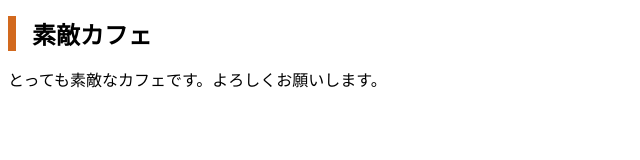
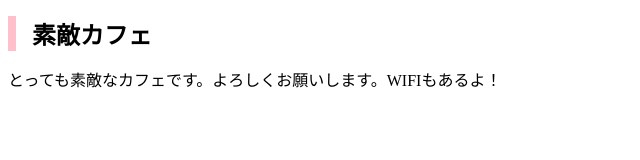
Before and after one commit to masaya1221/mycafe, a plain HTML site: page index.html in a window 1280 px wide. Shown: the whole page, without its empty margins (0-640 px from the left). Drawn offline with Linux system fonts and the light colour scheme.

Commit message:
Add files via upload

```diff
--- a/css/styles.css
+++ b/css/styles.css
@@ -1,5 +1,5 @@
 h1 {
   font-size: 24px;
   padding-left: 16px;
-  border-left: 8px solid chocolate;
+  border-left: 8px solid pink;
 }
--- a/index.html
+++ b/index.html
@@ -7,6 +7,6 @@
 </head>
 <body>
   <h1>素敵カフェ</h1>
-  <p>とっても素敵なカフェです。よろしくお願いします。</p>
+  <p>とっても素敵なカフェです。よろしくお願いします。WIFIもあるよ！</p>
 </body>
 </html>
```
